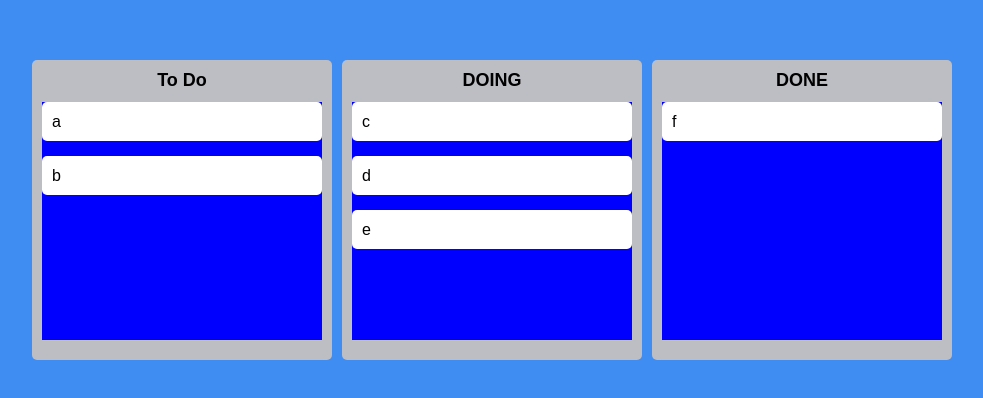
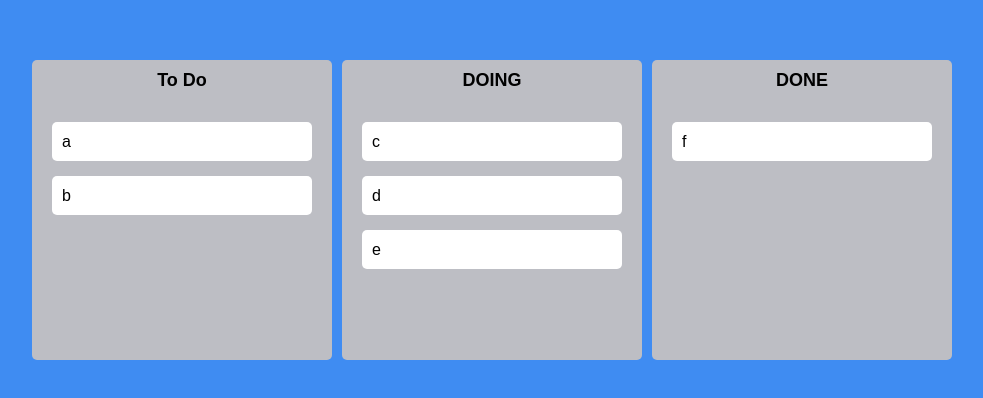
Before and after one commit to HA-SEUNG-JEONG/React-Trello, a React (Create React App) app: page / in a window 1280 px wide. Shown: the part 190-588 px from the top of the page, without its empty margins (268-1251 px from the left). Built offline with nearby package versions, Linux system fonts and the light colour scheme; the HTML template or start-up script is replaced by a standard one.

Commit message:
Final Style

```diff
--- a/src/components/Board.tsx
+++ b/src/components/Board.tsx
@@ -4,7 +4,6 @@
 
 const Wrapper = styled.div`
   width: 300px;
-  padding: 20px 10px;
   padding-top: 10px;
   background-color: ${(props) => props.theme.boardColor};
   border-radius: 5px;
@@ -22,9 +21,14 @@
 
 const Area = styled.div<IAreaProps>`
   background-color: ${(props) =>
-    props.isDraggingOver ? "pink" : props.isDraggingFromThis ? "red" : "blue"};
+    props.isDraggingOver
+      ? "#dfe6e9"
+      : props.isDraggingFromThis
+      ? "#636e72"
+      : "transparent"};
   flex-grow: 1;
   transition: background-color 0.3s ease-in-out;
+  padding: 20px;
 `;
 
 interface IAreaProps {
--- a/src/components/DraggableCard.tsx
+++ b/src/components/DraggableCard.tsx
@@ -2,11 +2,14 @@
 import styled from "styled-components";
 import React from "react";
 
-const Card = styled.div`
+const Card = styled.div<{ isDragging: boolean }>`
   border-radius: 5px;
   margin-bottom: 15px;
   padding: 10px 10px;
-  background-color: ${(props) => props.theme.cardColor};
+  background-color: ${(props) =>
+    props.isDragging ? "#0984e3" : props.theme.cardColor};
+  box-shadow: ${(props) =>
+    props.isDragging ? "2px 10px 25px rgba(0,0,0,0.3)" : "none"};
 `;
 
 interface IDraggableCardProps {
@@ -17,8 +20,9 @@
 function DraggableCard({ toDo, index }: IDraggableCardProps) {
   return (
     <Draggable key={toDo} draggableId={toDo} index={index}>
-      {(magic) => (
+      {(magic, snapshot) => (
         <Card
+          isDragging={snapshot.isDragging}
           ref={magic.innerRef}
           {...magic.draggableProps}
           {...magic.dragHandleProps}
```
